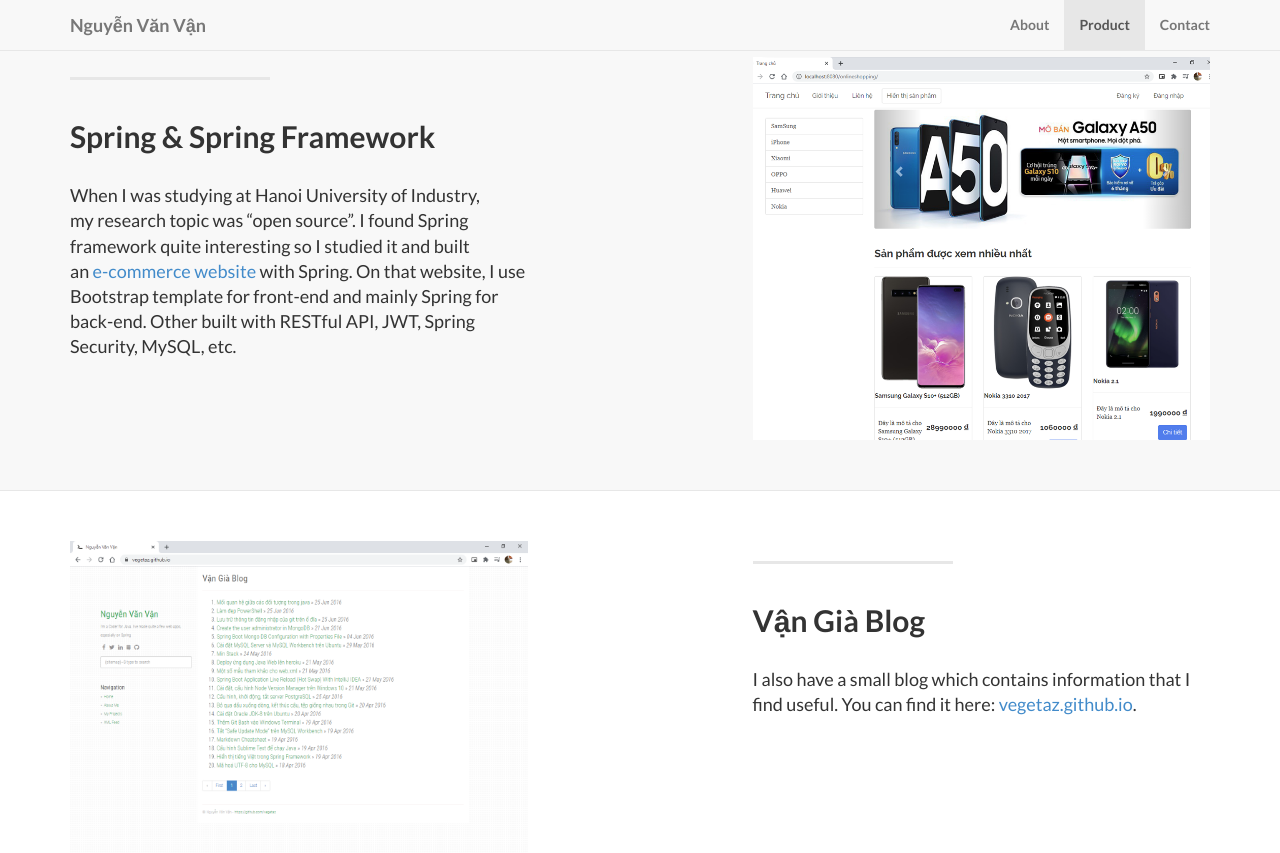
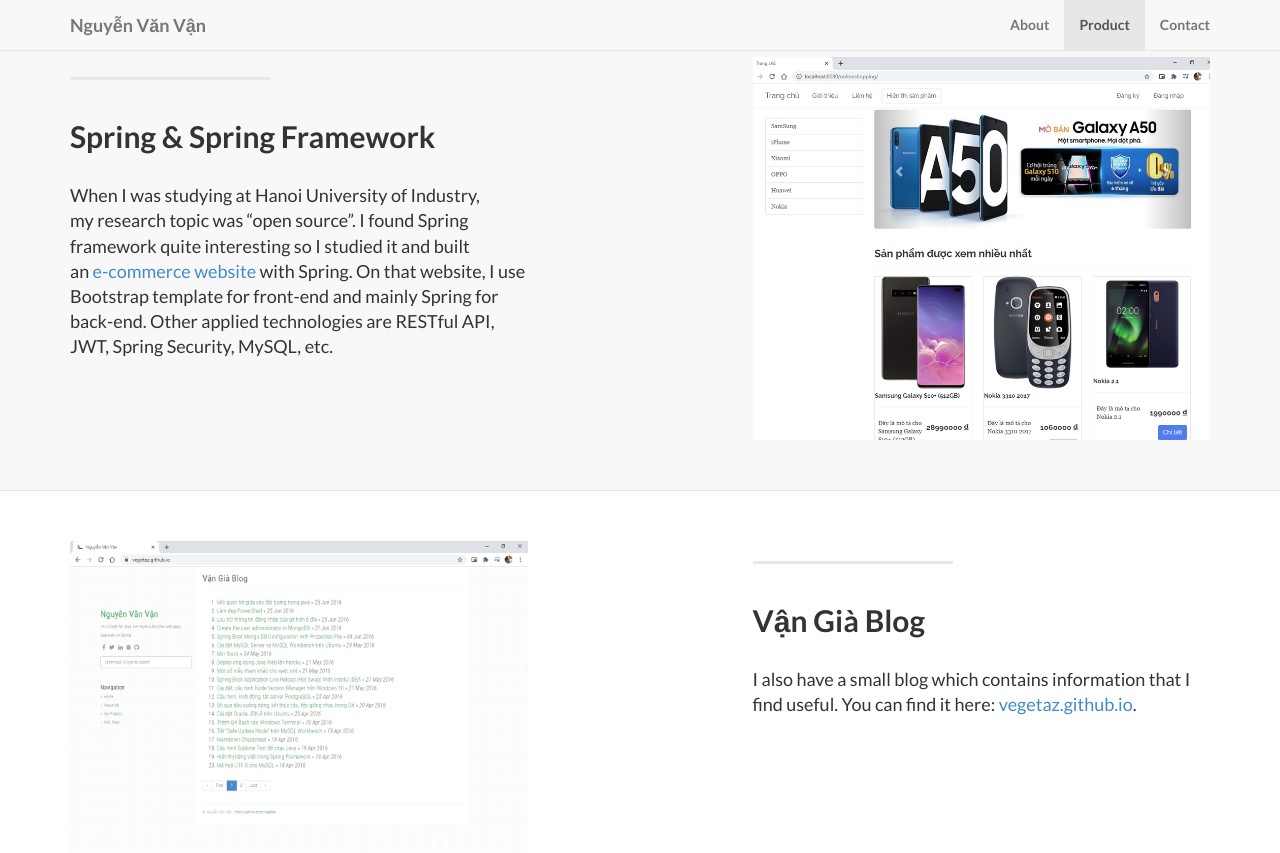
Before and after one commit to vangiacoder/landing-page, a Jekyll site: the page built from index.html, in a window 1280 px wide and 900 px high, scrolled down 1429 px. Shown: the top 853 px of the window. Built offline with Jekyll 4.4.1, drawn with Linux system fonts in a browser that asks for light colours; nearby versions of some CDN libraries; library files that are not in the unit come from our copies.

Commit message:
technologies

```diff
--- a/_posts/2014-09-22-services-2.markdown
+++ b/_posts/2014-09-22-services-2.markdown
@@ -5,4 +5,4 @@
 title: Spring & Spring Framework
 description: |
 ---
-  When I was studying at Hanoi University of Industry, <br/>my research topic was "open source". I found Spring framework quite interesting so I studied it and built <br/>an [e-commerce website](https://github.com/vegetaz/onelineshopping) with Spring. On that website, I use Bootstrap template for front-end and mainly Spring for back-end. Other built with RESTful API, JWT, Spring Security, MySQL, etc.
+  When I was studying at Hanoi University of Industry, <br/>my research topic was "open source". I found Spring framework quite interesting so I studied it and built <br/>an [e-commerce website](https://github.com/vegetaz/onelineshopping) with Spring. On that website, I use Bootstrap template for front-end and mainly Spring for back-end. Other applied technologies are RESTful API, JWT, Spring Security, MySQL, etc.
```
